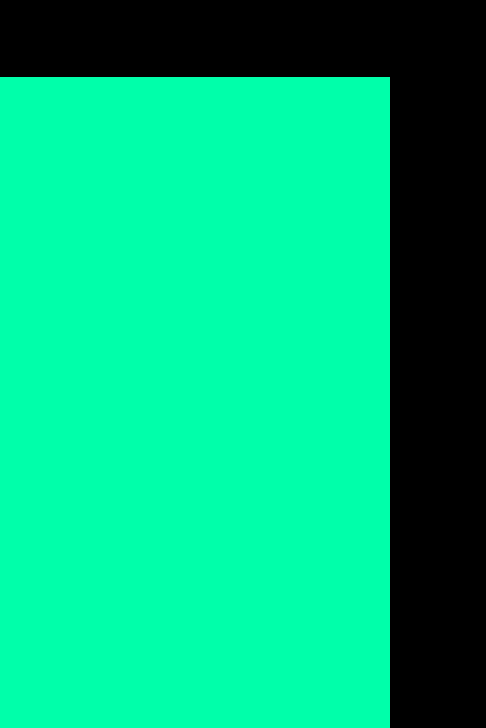
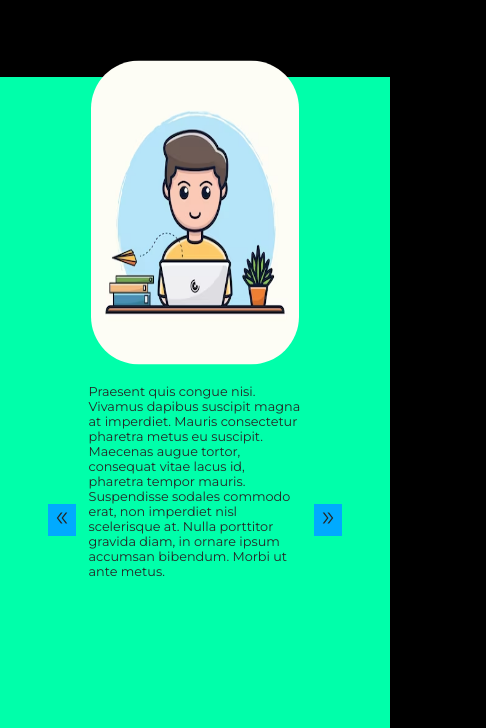
Before and after one commit to Ajitesh72/portfolio, a React (Create React App) app in the folder frontend/: page /home in a window 390 px wide. Shown: the part 876-1604 px from the top of the page, 486 px wide, since content can reach past the window. Built offline with nearby package versions, Linux system fonts and the light colour scheme.

Commit message:
added work route

```diff
--- a/frontend/package.json
+++ b/frontend/package.json
@@ -7,13 +7,16 @@
     "@testing-library/react": "^13.4.0",
     "@testing-library/user-event": "^13.5.0",
     "framer-motion": "^10.0.1",
+    "owl.carousel": "^2.3.4",
     "react": "^18.2.0",
     "react-dom": "^18.2.0",
     "react-icons": "^4.7.1",
+    "react-owl-carousel": "^2.3.3",
     "react-router": "^6.8.2",
     "react-router-dom": "^6.8.2",
     "react-scripts": "5.0.1",
     "react-scroll": "^1.8.9",
+    "react-touch-drag-slider": "^2.2.5",
     "web-vitals": "^2.1.4"
   },
   "scripts": {
--- /dev/null
+++ b/frontend/src/components/workpic.js
@@ -0,0 +1,12 @@
+export const projectList = [
+  {
+    title: "Cutting Edge Project",
+    image: "https://source.unsplash.com/collection/347317/",
+    description: "Praesent quis congue nisi...",
+  },
+  {
+    title: "Featured Artist 3D",
+    image: "https://source.unsplash.com/collection/3573299/",
+    description: "Duis at tellus vitae velit aliquet varius...",
+  },
+];
--- a/frontend/src/components/works.js
+++ b/frontend/src/components/works.js
@@ -1,13 +1,76 @@
 import React from "react";
 import { motion } from "framer-motion";
-import "../styles/hamburger.css"
+import "../styles/works.css";
 import homePic from "../images/boy.avif";
-
+import Pic from "../images/man.avif";
+import { projectList } from "./workpic";
+import { AiOutlineDoubleLeft, AiOutlineDoubleRight } from "react-icons/ai";
 
 function Works() {
+  const [id, setId] = React.useState(0);
+
+  const projectList = [
+    {
+      title: "Nature's Life",
+      image: homePic,
+      description:
+        "Praesent quis congue nisi. Vivamus dapibus suscipit magna at imperdiet. Mauris consectetur pharetra metus eu suscipit. Maecenas augue tortor, consequat vitae lacus id, pharetra tempor mauris. Suspendisse sodales commodo erat, non imperdiet nisl scelerisque at. Nulla porttitor gravida diam, in ornare ipsum accumsan bibendum. Morbi ut ante metus. ",
+    },
+    {
+      title: "Into The Waters",
+      image: Pic,
+      description:
+        "Duis at tellus vitae velit aliquet varius. Fusce luctus libero et ligula tristique lobortis. Vestibulum eu placerat risus, eu semper augue. Integer at purus sit amet elit pretium viverra. Suspendisse id fringilla nibh, nec dictum urna. Class aptent taciti sociosqu ad litora torquent per conubia nostra, per inceptos himenaeos. ",
+    },
+    {
+      title: "Higher Than The Stars",
+      image: homePic,
+      description:
+        "Praesent quis congue nisi. Vivamus dapibus suscipit magna at imperdiet. Maecenas augue tortor, consequat vitae lacus id, pharetra tempor mauris. Suspendisse sodales commodo erat, non imperdiet nisl scelerisque at. Nulla porttitor gravida diam, in ornare ipsum accumsan bibendum. Morbi ut ante metus. Proin rhoncus magna lectus, nec consequat augue ultricies eu.",
+    },
+  ];
+  function changeRight() {
+    if (id === 2) {
+      setId(0);
+    } else {
+      setId(id + 1);
+    }
+  }
+  function changeLeft() {
+    if (id === 0) {
+      setId(2);
+    } else {
+      setId(id - 1);
+    }
+  }
+
   return (
-    <div>
+    <div className="worksMain">
+      <div className="works">
+        <div className="right" onClick={changeLeft}>
+          <AiOutlineDoubleLeft />
+        </div>
+        <motion.div
+          initial={{ y: "-25" }}
+          animate={{ y: "calc(15vw - 50%)" }}
+          exit={{ opacity: 0 }}
+          transition={{ duration: 3 }}
+          // whileHover={{ scale: 1.2 }}
+          className="home"
+        >
+        <div>
 
+        </div>
+            <div className="projectInfo">
+            <div className="projectImage" ><motion.img whileHover={{ scale: 1.2 }} src={projectList[id].image} alt=" " width={400} height={400} className="proj-img"/></div>
+            <br/>
+            <div  className="projDesc">{projectList[id].description}</div>
+            </div>
+        </motion.div>
+        <div className="right" onClick={changeRight}>
+          <AiOutlineDoubleRight />
+        </div>
+      </div>
     </div>
   );
 }
--- a/frontend/src/styles/home.css
+++ b/frontend/src/styles/home.css
@@ -10,6 +10,9 @@
 }
 .two{
     height: 102vh;
+    /* display: flex; */
+    /* justify-content: space-e; */
+    /* align-items: center; */
     background-color: rgb(0, 255, 170);
 }
 .three{
--- a/frontend/src/styles/me.css
+++ b/frontend/src/styles/me.css
@@ -77,6 +77,7 @@
     margin-left: 3em;
     margin-right: 3em;
    }
+}
 
 @media only screen and (max-width: 417px) {
     .meImg{
@@ -84,21 +85,13 @@
         width: 50vh;
         margin-top: 0.5em;
     }
-    /* .meRight{
-        display: none;
-   }
-   .meBottom{
-    display: flex;
-    text-align: center;
-    flex-direction: column;
-    margin-top: 3em;
-    font-size: 1.3em;
-    color: blue;
-   }
-   .meBottom-content{
-    margin-left: 3em;
-    margin-right: 3em;
-   } */
 
 }
+@media only screen and (max-width: 417px) {
+    .meImg{
+        height: 50vh;
+        width: 40vh;
+        margin-top: 0.5em;
+    }
+
 }
--- /dev/null
+++ b/frontend/src/styles/works.css
@@ -0,0 +1,108 @@
+.works{
+    display: flex;
+    justify-content: space-between;
+    align-items: center;
+    /* gap: 75%; */
+    margin-left: 3em;
+    margin-right: 3em;
+    padding-top: 10em;
+}
+.right{
+    padding: 2%;
+    background-color: rgb(0, 170, 255);
+}
+.right:hover{
+cursor: pointer;
+background-color: rgb(1, 125, 187);
+}
+.projectInfo{
+    display: flex;
+    flex-direction: column;
+    justify-content: center;
+    /* text-align: center; */
+    margin-top: 3em;
+}
+.projectImage{
+    display: flex;
+    justify-content: center;
+    /* margin-left:50em ; */
+   }
+   .projDesc{
+    margin-left: 2em;
+    margin-right: 2em;
+   }
+   .proj-img{
+    border-radius: 3em;
+   }
+   .proj-img:hover{
+    cursor: pointer;
+}
+@media only screen and (max-width: 519px) {
+    .proj-img{
+        width: 22em;
+        height: 24em;
+    }
+    .projDesc{
+        margin-left: 1em;
+        margin-right: 1em;
+       }
+ }
+@media only screen and (max-width: 470px) {
+    .proj-img{
+        width: 18em;
+    }
+ }
+@media only screen and (max-width: 414px) {
+    /* .projectImage{
+        height: 15em;
+       } */
+    /* .proj-img{
+        width: 15em;
+        height: 15em;
+    } */
+    .projDesc{
+        margin-left: 1em;
+        margin-right: 1em;
+        margin-top: 0;
+        font-size:0.8em ;
+       }
+ }
+@media only screen and (max-width: 396px) {
+    /* .projectImage{
+        height: 15em;
+       } */
+    .proj-img{
+        width: 13em;
+        height: 19em;
+    }
+    .projDesc{
+        margin-left: 1em;
+        margin-right: 1em;
+        margin-top: 0;
+        font-size:0.8em ;
+       }
+ }
+@media only screen and (max-width: 322px) {
+    /* .projectImage{
+        height: 15em;
+       } */
+    .proj-img{
+        width: 11em;
+        height: 19em;
+    }
+    .projDesc{
+        font-size:0.8em ;
+       }
+ }
+@media only screen and (max-width: 302px) {
+    /* .projectImage{
+        height: 15em;
+       } */
+    .proj-img{
+        width: 9em;
+        height: 16em;
+    }
+    .projDesc{
+        font-size:0.7em ;
+       }
+ }
```
Also changed, not shown: frontend/src/pages/home.js (+4 -5 lines), 1 other file (tests, documents, lock files or other folders).
